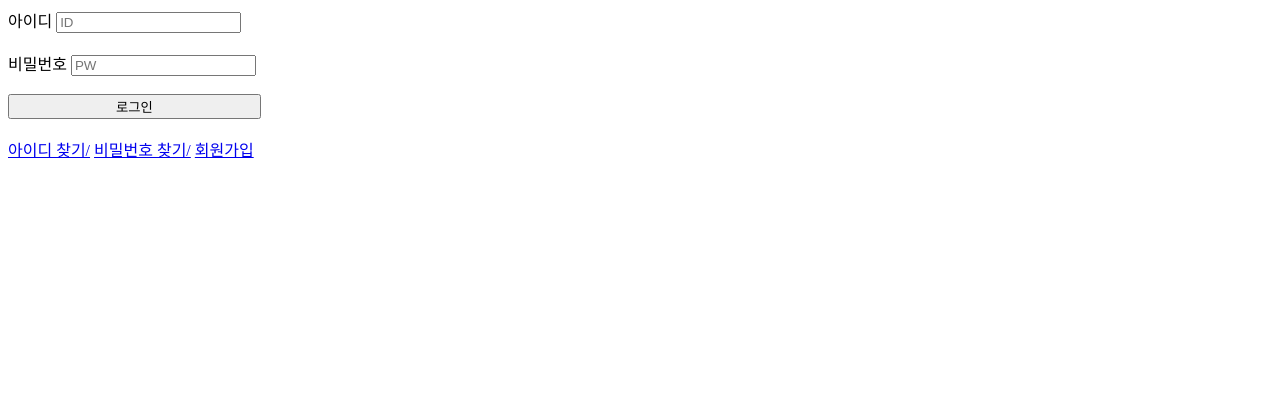
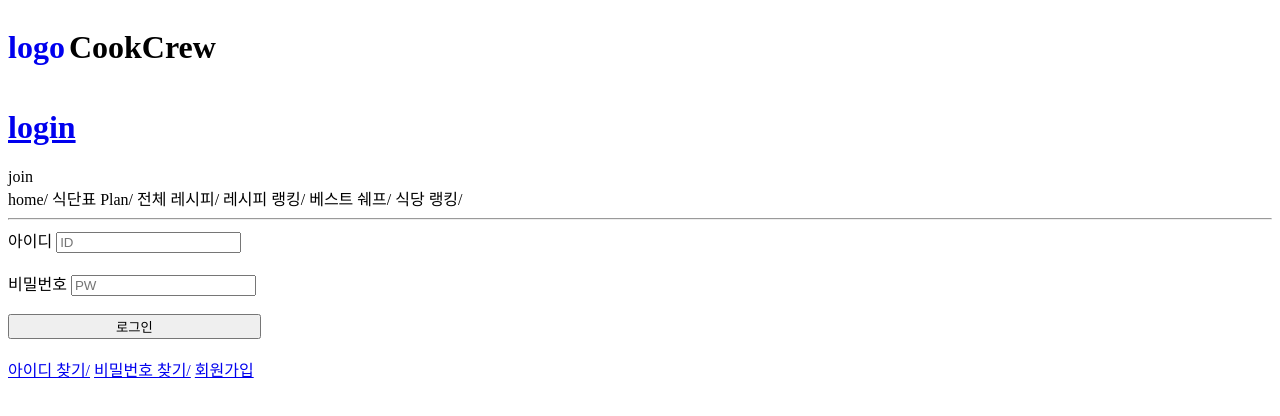
Before and after one commit to mdmdr8/teamtest, a plain HTML site: page login/login.html in a window 1280 px wide. Drawn offline with Linux system fonts and the light colour scheme.

Commit message:
main 수정

```diff
--- a/header.html
+++ b/header.html
@@ -10,9 +10,9 @@
 </head>
 <body>
     <header>
-        <span>logo</span>
-        <span>CookCrew</span>
-        <span >login  </span>
+        <a href="../manager/main.html"><h1 style="display: inline-block;">logo</h1></a>
+        <span><h1 style="display: inline-block;">CookCrew</h1></span>
+        <a href="../login/login.html" ><h1>login</h1>  </a>
         <span>join</span>
 
         <br/>
--- /dev/null
+++ b/includeHTML.js
@@ -0,0 +1,35 @@
+function includeHTML(callback) {
+  var z, i, elmnt, file, xhr;
+  /*loop through a collection of all HTML elements:*/
+  z = document.getElementsByTagName("*");
+  for (i = 0; i < z.length; i++) {
+    elmnt = z[i];
+    /*search for elements with a certain atrribute:*/
+    file = elmnt.getAttribute("include-html");
+    //console.log(file);
+    if (file) {
+      /*make an HTTP request using the attribute value as the file name:*/
+      xhr = new XMLHttpRequest();
+      xhr.onreadystatechange = function() {
+        if (this.readyState == 4) {
+          if (this.status == 200) {
+            elmnt.innerHTML = this.responseText;
+          }
+          if (this.status == 404) {
+            elmnt.innerHTML = "Page not found.";
+          }
+          /*remove the attribute, and call this function once more:*/
+          elmnt.removeAttribute("include-html");
+          includeHTML(callback);
+        }
+      };
+      xhr.open("GET", file, true);
+      xhr.send();
+      /*exit the function:*/
+      return;
+    }
+  }
+  setTimeout(function() {
+    callback();
+  }, 0);
+}
--- a/login/login.html
+++ b/login/login.html
@@ -6,8 +6,10 @@
     <meta name="viewport" content="width=device-width, initial-scale=1.0">
     <link rel="stylesheet" href="login.css">
     <title>Document</title>
+    <script src="../includeHTML.js"></script>
 </head>
-
+<body>
+    <header include-html="../header.html"></header>
     <div>
         <label>아이디</label>
         <input type="text" placeholder="ID" ></input>
@@ -27,4 +29,7 @@
         <a href="join.html"><span>회원가입</span></a>
     </html>
 </body>
+<script>
+    includeHTML();
+</script>
 </html>
```
Also changed, not shown: manager/main.html (+37 -0 lines), manager/cat.jpg (added), manager/dog.jpg (added), manager/ginsengchickensoup.jpg (added), manager/tim.jpg (added).
